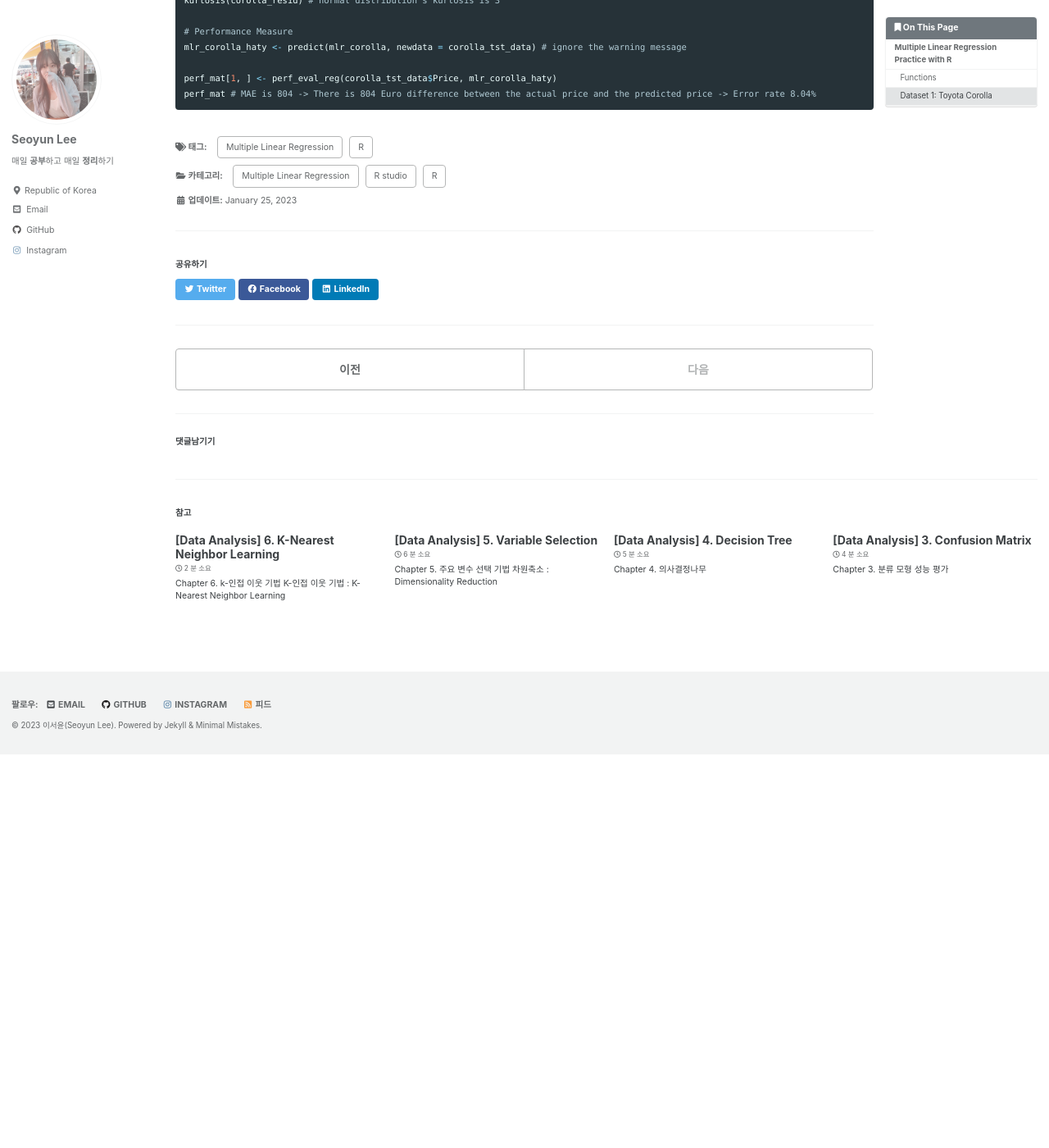
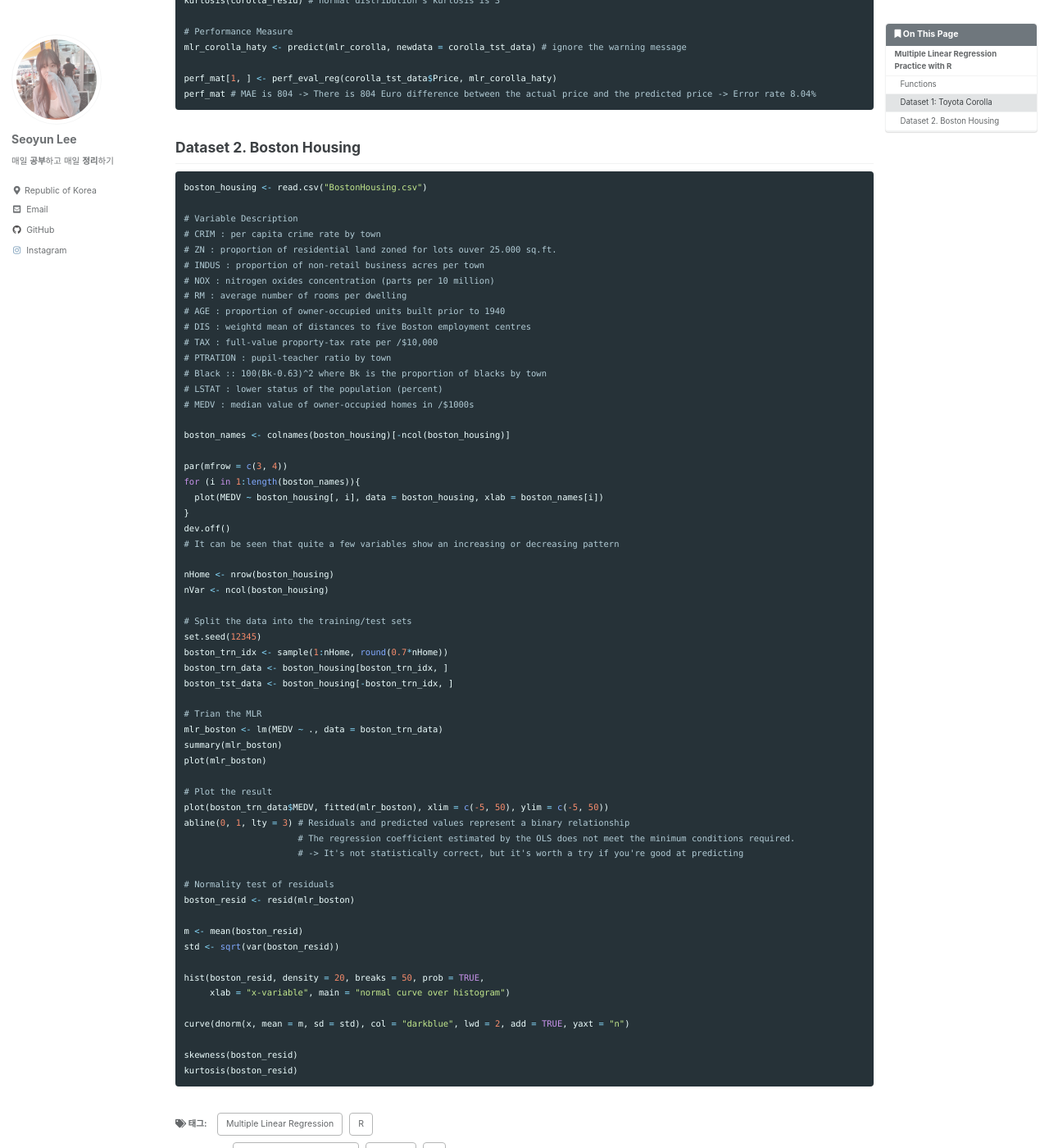
Before and after one commit to seoyun2/seoyun2.github.io, a Jekyll site: the page built from _posts/2023-01-25-r-mlr.md, in a window 1280 px wide and 1400 px high, scrolled down 1974 px. Shown: the whole window at 82% size. Built offline with Jekyll 4.4.1, drawn with Linux system fonts in a browser that asks for light colours; cached includes are drawn as plain includes; comment, search, counter and statistics services are not loaded; before the commit the page ends 2894 px from its top, so only the background shows below that.

Commit message:
Update 2023-01-25-r-mlr.md

````diff
--- a/_posts/2023-01-25-r-mlr.md
+++ b/_posts/2023-01-25-r-mlr.md
@@ -118,3 +118,66 @@ mlr_corolla_haty <- predict(mlr_corolla, newdata = corolla_tst_data) # ignore th
 perf_mat[1, ] <- perf_eval_reg(corolla_tst_data$Price, mlr_corolla_haty)
 perf_mat # MAE is 804 -> There is 804 Euro difference between the actual price and the predicted price -> Error rate 8.04%
 ```
+
+## Dataset 2. Boston Housing
+
+``` r
+boston_housing <- read.csv("BostonHousing.csv")
+
+# Variable Description
+# CRIM : per capita crime rate by town
+# ZN : proportion of residential land zoned for lots ouver 25.000 sq.ft.
+# INDUS : proportion of non-retail business acres per town
+# NOX : nitrogen oxides concentration (parts per 10 million)
+# RM : average number of rooms per dwelling
+# AGE : proportion of owner-occupied units built prior to 1940
+# DIS : weightd mean of distances to five Boston employment centres
+# TAX : full-value proporty-tax rate per /$10,000
+# PTRATION : pupil-teacher ratio by town
+# Black :: 100(Bk-0.63)^2 where Bk is the proportion of blacks by town
+# LSTAT : lower status of the population (percent)
+# MEDV : median value of owner-occupied homes in /$1000s
+
+boston_names <- colnames(boston_housing)[-ncol(boston_housing)]
+
+par(mfrow = c(3, 4))
+for (i in 1:length(boston_names)){
+  plot(MEDV ~ boston_housing[, i], data = boston_housing, xlab = boston_names[i])
+}
+dev.off()
+# It can be seen that quite a few variables show an increasing or decreasing pattern
+
+nHome <- nrow(boston_housing)
+nVar <- ncol(boston_housing)
+
+# Split the data into the training/test sets
+set.seed(12345)
+boston_trn_idx <- sample(1:nHome, round(0.7*nHome))
+boston_trn_data <- boston_housing[boston_trn_idx, ]
+boston_tst_data <- boston_housing[-boston_trn_idx, ]
+
+# Trian the MLR
+mlr_boston <- lm(MEDV ~ ., data = boston_trn_data)
+summary(mlr_boston)
+plot(mlr_boston)
+
+# Plot the result
+plot(boston_trn_data$MEDV, fitted(mlr_boston), xlim = c(-5, 50), ylim = c(-5, 50))
+abline(0, 1, lty = 3) # Residuals and predicted values represent a binary relationship
+                      # The regression coefficient estimated by the OLS does not meet the minimum conditions required.
+                      # -> It's not statistically correct, but it's worth a try if you're good at predicting
+
+# Normality test of residuals
+boston_resid <- resid(mlr_boston)
+
+m <- mean(boston_resid)
+std <- sqrt(var(boston_resid))
+
+hist(boston_resid, density = 20, breaks = 50, prob = TRUE,
+     xlab = "x-variable", main = "normal curve over histogram")
+
+curve(dnorm(x, mean = m, sd = std), col = "darkblue", lwd = 2, add = TRUE, yaxt = "n")
+
+skewness(boston_resid)
+kurtosis(boston_resid)
+```
````
